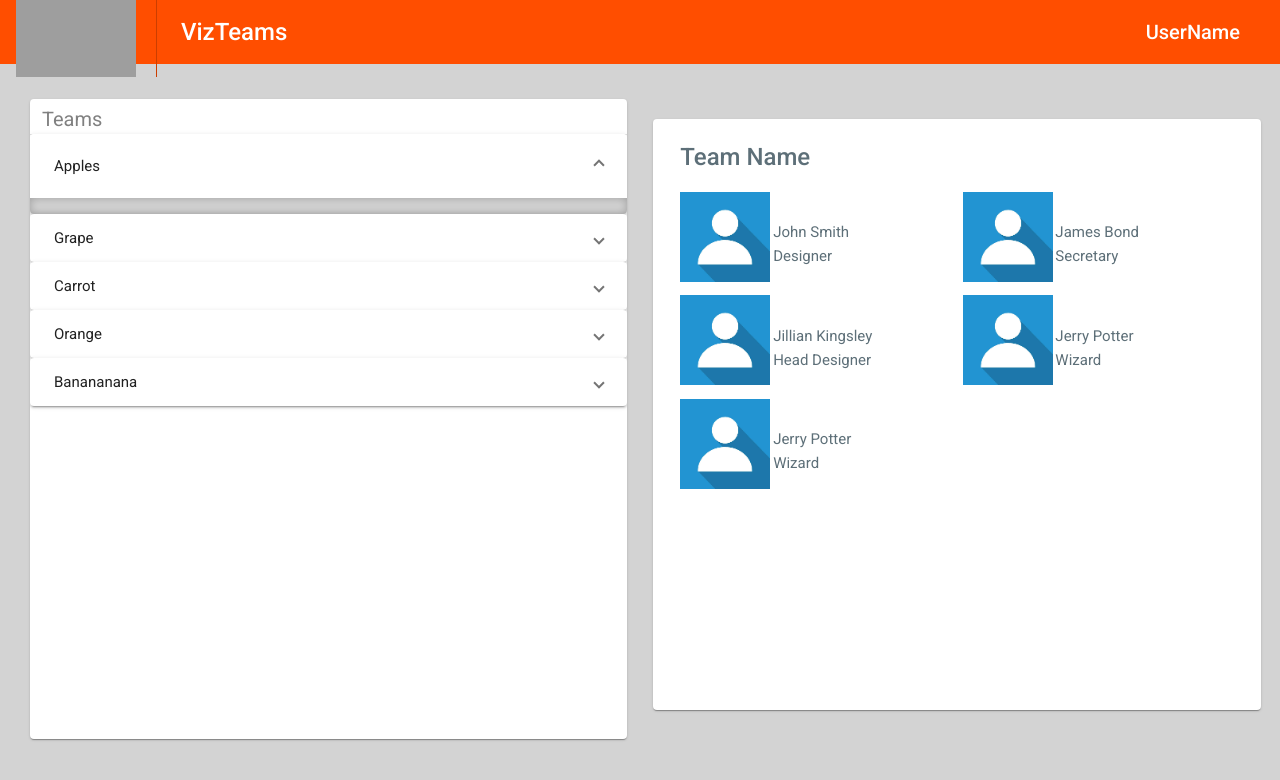
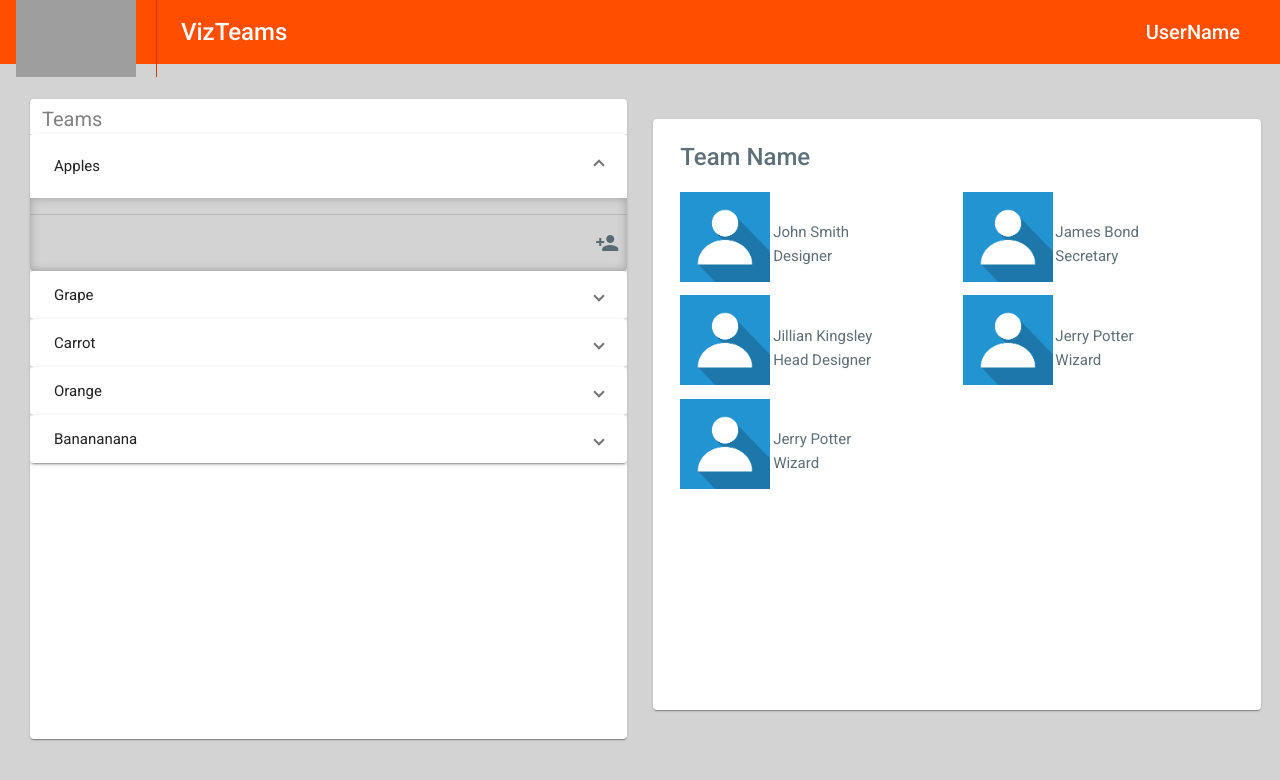
Before and after one commit to codelabsone/2020-viz-teams-tracker-front, an Angular app: page / in a window 1280 px wide. Both pictures are taken after a click on the button "Apples". Shown: the top 780 px of the page. Built offline with nearby package versions, Linux system fonts and the light colour scheme; grey boxes are pictures that could not be loaded.

Commit message:
Icon added

```diff
--- a/src/app/app.module.ts
+++ b/src/app/app.module.ts
@@ -2,8 +2,10 @@ import { BrowserModule } from '@angular/platform-browser';
 import { NgModule } from '@angular/core';
 import { MatToolbarModule } from '@angular/material/toolbar';
 import { MatCardModule } from '@angular/material/card';
+import {MatDialogModule} from '@angular/material/dialog';
 import { MatDividerModule } from '@angular/material/divider';
 import {MatExpansionModule} from '@angular/material/expansion';
+import {MatIconModule} from '@angular/material/icon';
 import { AppComponent } from './app.component';
 import { BrowserAnimationsModule } from '@angular/platform-browser/animations';
 import { TeamsListComponent } from './teams-list/teams-list.component';
@@ -24,6 +26,8 @@ import { HttpClientModule } from '@angular/common/http';
     HttpClientModule,
     MatDividerModule,
     MatExpansionModule,
+    MatIconModule,
+    MatDialogModule
   ],
   providers: [],
   bootstrap: [AppComponent]
--- a/src/app/teams-list/teams-list.component.html
+++ b/src/app/teams-list/teams-list.component.html
@@ -11,6 +11,7 @@
         {{ team.description }}
       </mat-panel-description>
     </mat-expansion-panel-header>
+    <mat-action-row><mat-icon id="addMember">person_add</mat-icon></mat-action-row>
   </mat-expansion-panel>
   <mat-card-content></mat-card-content>
 
--- a/src/app/teams-list/teams-list.component.scss
+++ b/src/app/teams-list/teams-list.component.scss
@@ -13,3 +13,7 @@ font-size: 20px;
 color: grey;
 margin-left: -20px;
 }
+
+#addMember{
+  color:  rgba(69, 90, 100, .87);
+}
```
